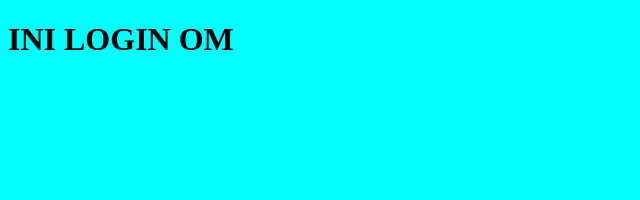
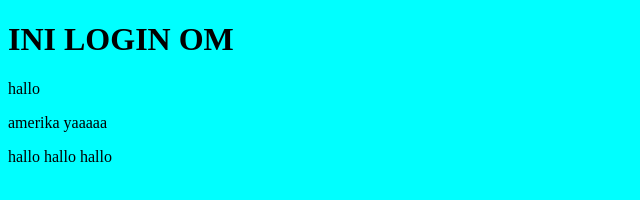
Before and after one commit to shiro-se/project, a plain HTML site: page Login.html in a window 1280 px wide. Shown: the whole page, without its empty margins (0-640 px from the left). Drawn offline with Linux system fonts and the light colour scheme.

Commit message:
testing fork

```diff
--- a/Login.html
+++ b/Login.html
@@ -7,5 +7,8 @@
 </head>
 <body style="background-color: aqua;">
     <H1>INI LOGIN OM</H1>
+    <p>hallo</p>
+    <p>amerika yaaaaa</p>
+    <p>hallo hallo hallo</p>
 </body>
 </html>
```
Also changed, not shown: index.html (+2 -0 lines).
